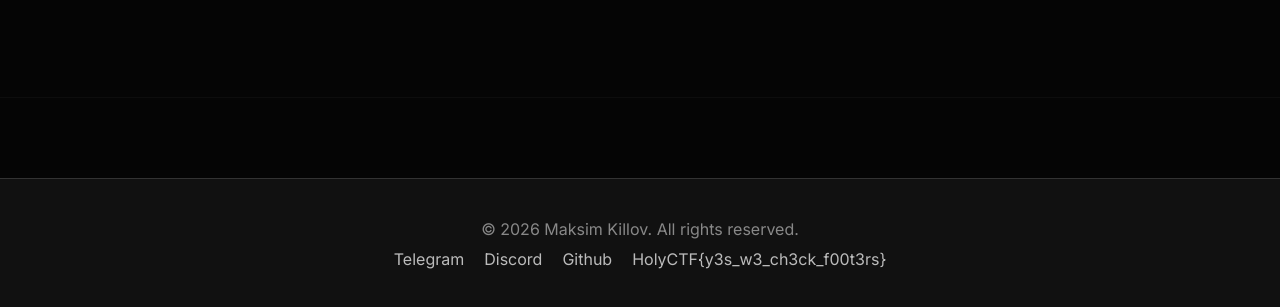
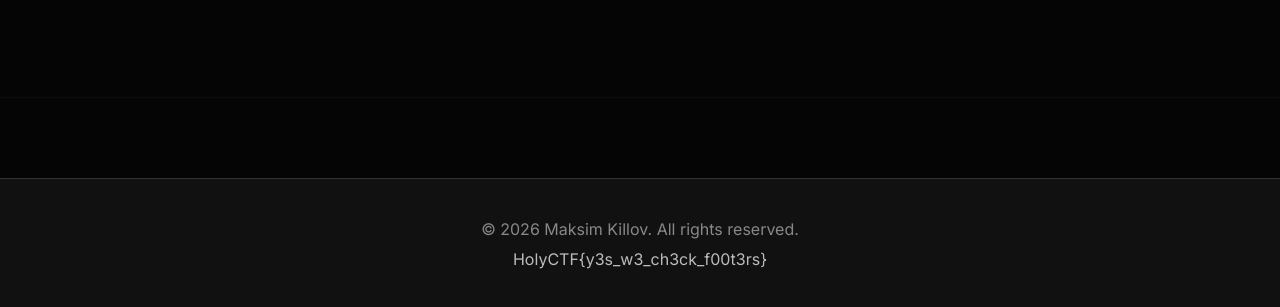
Before and after one commit to MaksimKillov/MaksimKillov, a plain HTML site: page index.html in a window 1280 px wide. Shown: the part 2928-3235 px from the top of the page. Drawn offline with Linux system fonts and the light colour scheme.

Commit message:
Update index.html

```diff
--- a/index.html
+++ b/index.html
@@ -191,9 +191,6 @@
         <div class="footer-content">
             <p>© 2026 Maksim Killov. All rights reserved.</p>
             <div class="footer-links">
-                <a href="https://t.me/sushikilla">Telegram</a>
-                <a href="https://discord.com/664057649645617174">Discord</a>
-                <a href="https://github.com/MaksimKillov">Github</a>
                 <a>HolyCTF{y3s_w3_ch3ck_f00t3rs}</a>
             </div>
         </div>
```
